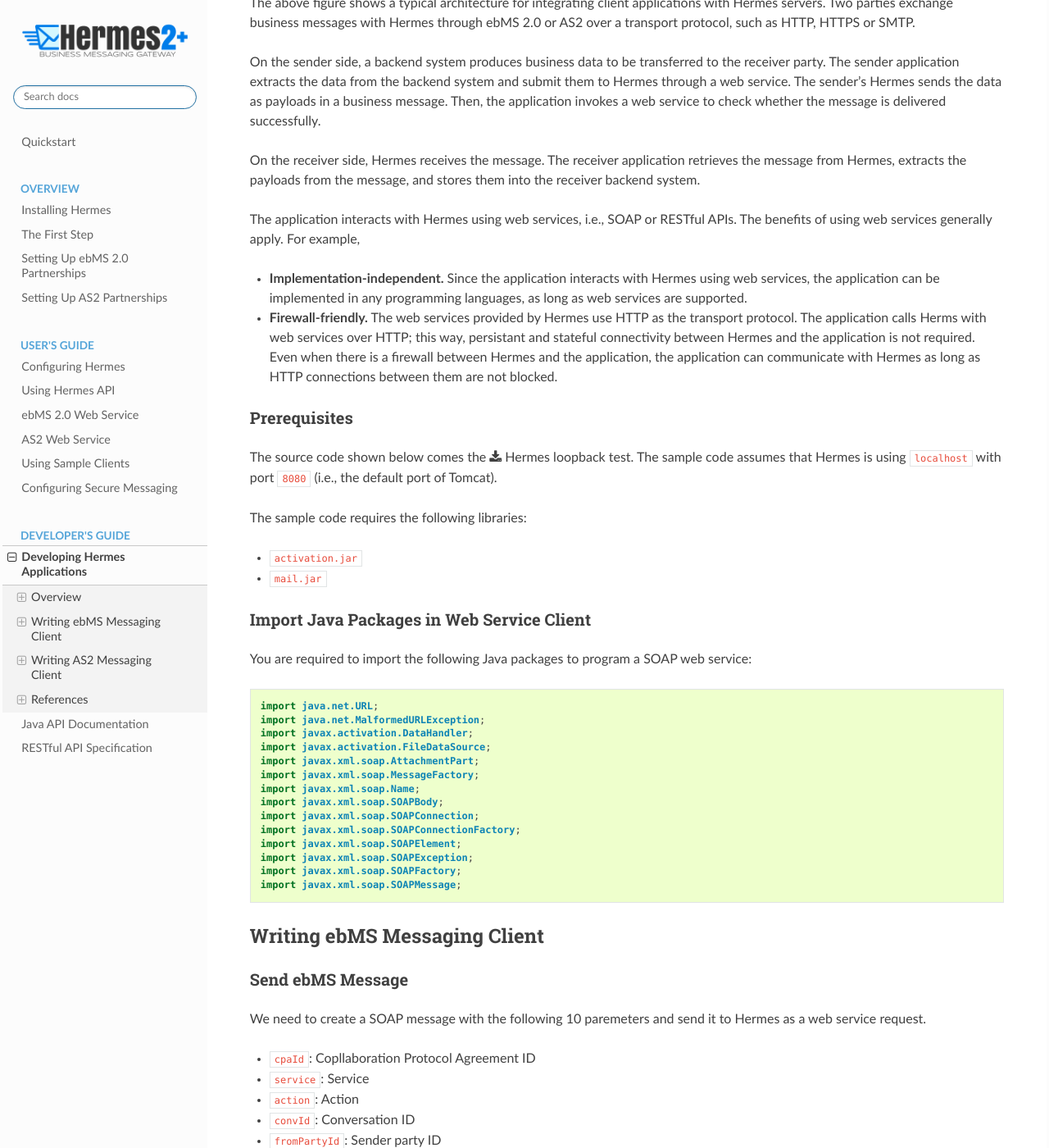
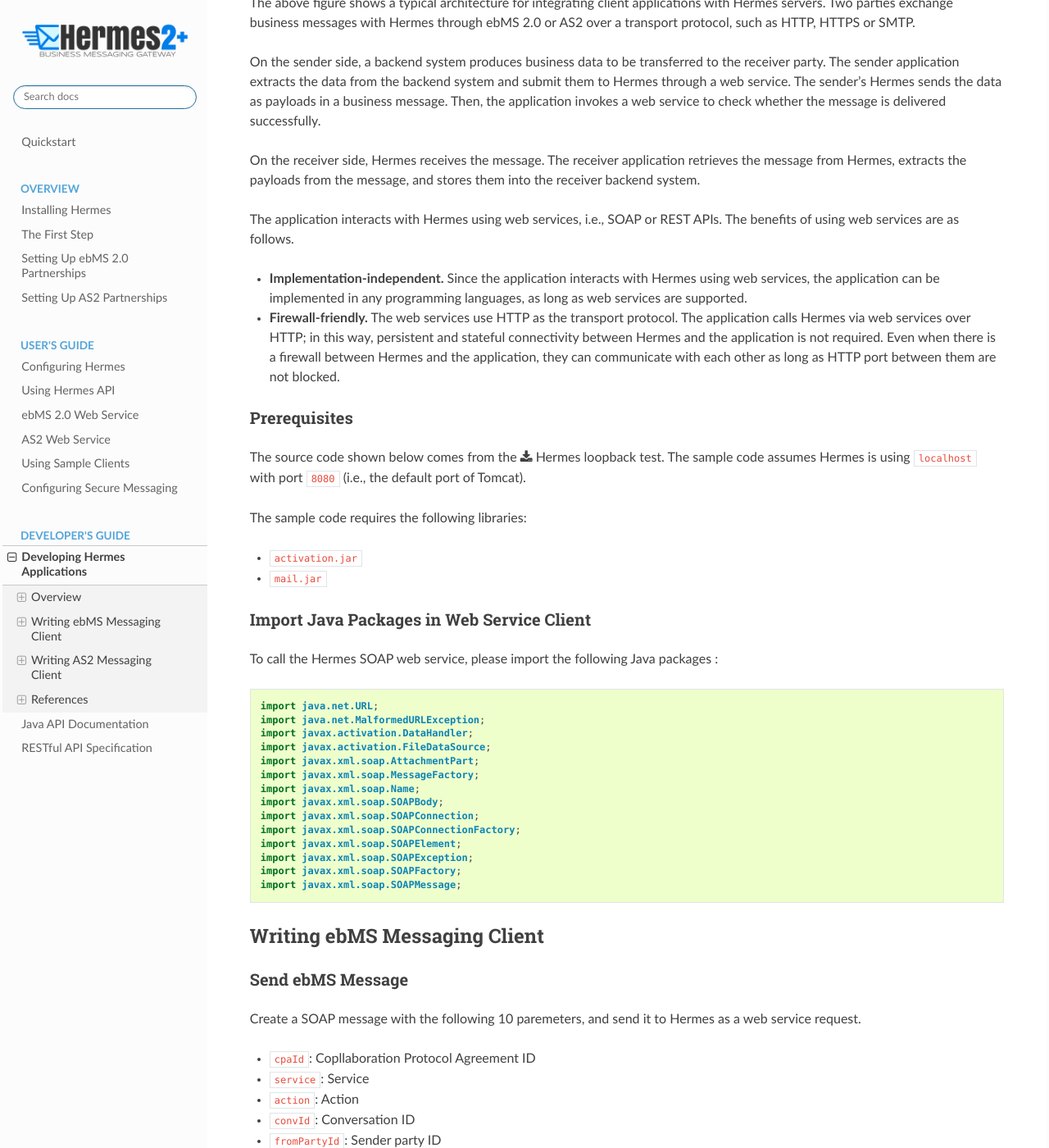
Before and after one commit to cecid/hermes-docs, a Sphinx documentation site: the page built from docs/source/application.rst, in a window 1280 px wide and 1400 px high, scrolled down 1103 px. Shown: the whole window at 82% size. Built offline with Sphinx 7.4.7 and the Read the Docs theme 2.0.0, drawn with Linux system fonts in a browser that asks for light colours; some of the changed text lies outside the part shown.

Commit message:
Revise application.rst

```diff
--- a/docs/source/application.rst
+++ b/docs/source/application.rst
@@ -28,17 +28,17 @@
 
 On the receiver side, Hermes receives the message. The receiver application retrieves the message from Hermes, extracts the payloads from the message, and stores them into the receiver backend system.
 
-The application interacts with Hermes using web services, i.e., SOAP or RESTful APIs. The benefits of using web services generally apply. For example,
+The application interacts with Hermes using web services, i.e., SOAP or REST APIs. The benefits of using web services are as follows.
 
 *  	**Implementation-independent.** Since the application interacts with Hermes using web services, the application can be implemented in any programming languages, as long as web services are supported.
 
-*  	**Firewall-friendly.** The web services provided by Hermes use HTTP as the transport protocol. The application calls Herms with web services over HTTP; this way, persistant and stateful connectivity between Hermes and the application is not required. Even when there is a firewall between Hermes and the application, the application can communicate with Hermes as long as HTTP connections between them are not blocked.
+*  	**Firewall-friendly.** The web services use HTTP as the transport protocol. The application calls Hermes via web services over HTTP; in this way, persistent and stateful connectivity between Hermes and the application is not required. Even when there is a firewall between Hermes and the application, they can communicate with each other as long as HTTP port between them are not blocked.
 
 Prerequisites
 ^^^^^^^^^^^^^
 
-The source code shown below comes the :download:`Hermes loopback test <_static/hermes2_loopback.zip>`.
-The sample code assumes that Hermes is using :samp:`localhost` with port :literal:`8080` (i.e., the default port of Tomcat).
+The source code shown below comes from the :download:`Hermes loopback test <_static/hermes2_loopback.zip>`.
+The sample code assumes Hermes is using :samp:`localhost` with port :literal:`8080` (i.e., the default port of Tomcat).
 
 The sample code requires the following libraries:
 
@@ -47,7 +47,7 @@
 
 Import Java Packages in Web Service Client
 ^^^^^^^^^^^^^^^^^^^^^^^^^^^^^^^^^^^^^^^^^^
-You are required to import the following Java packages to program a SOAP web service:
+To call the Hermes SOAP web service, please import the following Java packages :
 
 .. code-block:: java
 
@@ -71,7 +71,7 @@
 
 Send ebMS Message
 ^^^^^^^^^^^^^^^^^
-We need to create a SOAP message with the following 10 paremeters and send it to Hermes as a web service request.
+Create a SOAP message with the following 10 paremeters, and send it to Hermes as a web service request.
 
 * ``cpaId``: Copllaboration Protocol Agreement ID
 * ``service``: Service
@@ -98,7 +98,7 @@
 
       SOAPMessage request = MessageFactory.newInstance().createMessage();
 
-#. Populate the SOAP body by filling in the required parameters. For example:
+#. Populate the SOAP body by filling in the required parameters such as:
 
    .. code-block:: xml
 
@@ -113,7 +113,7 @@
       <refToMessageId> </refToMessageId>
       <serviceType> </serviceType>
 
-   Compose a sample SOAP request to send an ebMS message:
+   To send an ebMS message, compose a sample SOAP request as below:
 
    .. code-block:: java
 
@@ -176,12 +176,12 @@
    The method :code:`getFirstChild` gets the first element with the name :code:`message_id` and the namespace URI ``nsURI``.
    An existing :code:`message_id` is a registered identifier, showing the message has been successfully submitted to Hermes.
 
-   Hermes translates the SOAP request is now transformed into an ebMS message and saves it in its persistent storage.
-   Then, the sender Hermes delivers the ebMS message to the receiver Hermes, which is specified in the SOAP request parameters, of which ``cpaId``, ``service`` and ``action`` identify the partnership between the sender and receiver.
+   Hermes translates the SOAP request into an ebMS message and saves the ebMS message in its persistent storage.
+   Then, the sender Hermes delivers the ebMS message to the receiver Hermes specified in the SOAP request parameters, of which ``cpaId``, ``service`` and ``action`` identify the partnership between the sender and receiver.
 
 List ebMS Messages
 ^^^^^^^^^^^^^^^^^^
-We need to create a SOAP message with the following 9 parameters and send it to Hermes as a web service request.
+Create a SOAP message with the following 9 parameters, and send it to Hermes as a web service request.
 
 * ``cpaId``: Copllaboration Protocol Agreement ID
 * ``service``: Service
@@ -272,7 +272,7 @@
           </messageIds>
       </soap-body>
 
-   Process the SOAP response, extract the identifier of each requested  message, and print it to ``System.out`` if there is no SOAP fault.
+   Process the SOAP response, extract the identifier of each requested message, and print it to ``System.out`` if there is no SOAP fault.
 
    .. code-block:: java
 
@@ -289,11 +289,11 @@
       }
 
    The method :code:`getFirstChild` gets the first element with the name :code`messageIds` and namespace :code:`nsURI`.
-   It then extracts every :code:`messageId` which represents an available message awaiting a further action.
+   It then extracts every :code:`messageId` which represents an available message awaiting for a further action.
 
 Retrieve ebMS Message
 ^^^^^^^^^^^^^^^^^^^^^
-We need to create a SOAP message with the identifier of the target message and send it to Hermes as the web service request.
+Create a SOAP message with the identifier of the target message, and send it to Hermes as the web service request.
 
 #. Define a namespace URI and prefix conforming to the WSDL.
 
@@ -378,11 +378,11 @@
    The method :code:`getFirstChild` gets the first element with the name :code:`hasMessage` and the namespace URI :code:`nsURI`.
    The boolean value of ``hasMessage`` represents the existence of a payload in this message.
 
-   The payload is extracted from the attachment part, and written to the input stream. This way, the data can be piped to a processor or saved as a file.
+   The payload is extracted from the attachment part, and written to the input stream. In this way, the data can be piped to a processor or saved as a file.
 
 Get ebMS Message Status
 ^^^^^^^^^^^^^^^^^^^^^^^
-We need to create a SOAP message with the identifier of the target message and send it to Hermes as the web service request.
+Create a SOAP message with the identifier of the target message, and send it to Hermes as the web service request.
 
 #. Define a namespace URI and prefix conforming to the WSDL.
 
@@ -467,7 +467,7 @@
 
 Get ebMS Message History
 ^^^^^^^^^^^^^^^^^^^^^^^^
-We need to create a SOAP message with the following 7 parameters and send it to Hermes as a web service request.
+Create a SOAP message with the following 7 parameters, and send it to Hermes as a web service request.
 
 * ``messageId``: Message ID
 * ``messageBox``: Message Box
@@ -593,7 +593,7 @@
 
 Send AS2 Message
 ^^^^^^^^^^^^^^^^
-We need to create a SOAP message with the following from 3 parameters and send them to Hermes as a web service request.
+Create a SOAP message with the following 3 parameters, and send it to Hermes as a web service request.
 
 * ``as2_from``: AS2 sender
 * ``as2_to``: AS2 receiver
@@ -679,11 +679,11 @@
 
    The method :code:`getFirstChild` gets the first element with the name :code:`message_id` and the namespace URI :code:`nsURI`.
 
-   The sender Hermes translates The SOAP request into an AS2 message stored in the file system, and then delivers the message to the receiver Hermes specified in the SOAP request parameters, of which ``AS2From`` and ``AS2To`` identify the partnership between the sender and the receiver.
+   The sender Hermes translates the SOAP request into an AS2 message which is stored in the file system, and then delivers the AS2 message to the receiver Hermes specified in the SOAP request parameters, of which ``AS2From`` and ``AS2To`` identify the partnership between the sender and the receiver.
 
 List AS2 Messages
 ^^^^^^^^^^^^^^^^^
-We need to create a SOAP message with the following 3 parameters.
+Create a SOAP message with the following 3 parameters, and send it to Hermes as a web service request.
 
 * ``as2From``: AS2 sender
 * ``as2To``: AS2 receiver
@@ -777,7 +777,7 @@
 
 Retrieve AS2 Message
 ^^^^^^^^^^^^^^^^^^^^
-We need to create a SOAP message with the identifier of the target message and send it to Hermes as the web service request.
+Create a SOAP message with the identifier of the target message, and send it to Hermes as the web service request.
 
 #. Define a namespace URI and a prefix conforming to the WSDL.
 
@@ -808,13 +808,13 @@
 
    The method ``createElement`` creates a SOAP element with the namespace  ``nsPrefix``, the namespace URL ``nsURI`` and the string value of the element.
 
-   The implementation of ``createElement`` is shown below:
+   The implementation of ``createElement`` is shown as below:
 
    .. code-block:: java
 
       SOAPElement soapElement = SOAPFactory.newInstance().createElement(localName, nsPrefix, nsURI);
       soapElement.addTextNode(value);
-      return soapElement;
+      return soapElement;s
 
 #. Save the changes to the SOAP message.
 
@@ -865,7 +865,7 @@
 
 Get AS2 Message Status
 ^^^^^^^^^^^^^^^^^^^^^^
-We need to create a SOAP message with the identifier of the target message and send it to Hermes as a web service request.
+Create a SOAP message with the identifier of the target message, and send it to Hermes as a web service request.
 
 #. Define a namespace URI and a prefix conforming to the WSDL.
 
@@ -950,7 +950,7 @@
 
 Get AS2 Message History
 ^^^^^^^^^^^^^^^^^^^^^^^
-We need to create a SOAP message with the following 5 parameters and send it to Hermes as the web service request.
+Create a SOAP message with the following 5 parameters, and send it to Hermes as the web service request.
 
 * ``messageId``: Message ID
 * ``messageBox``: Message box
```
Also changed, not shown: other parts of docs/source/application.rst (+2 -2 lines).
